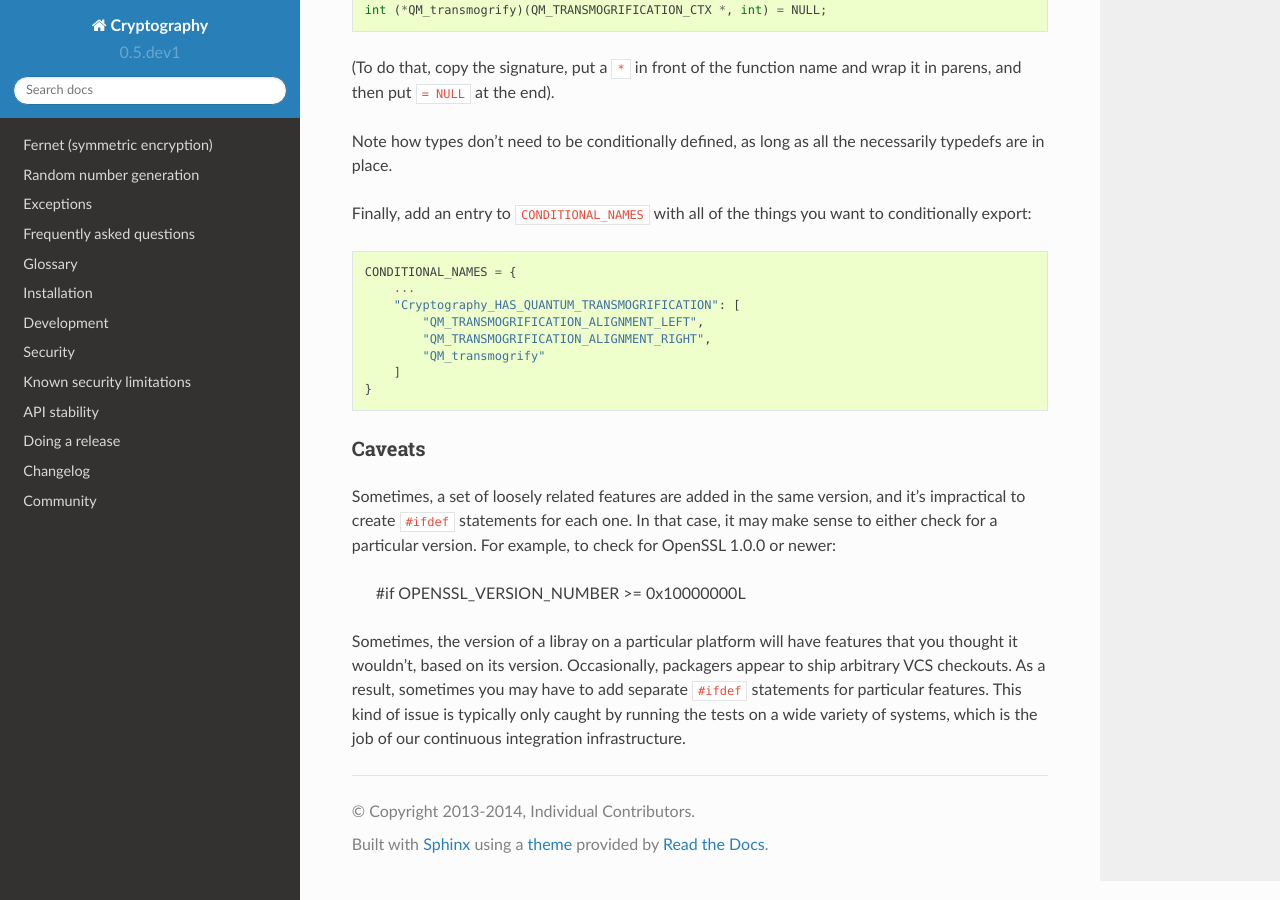
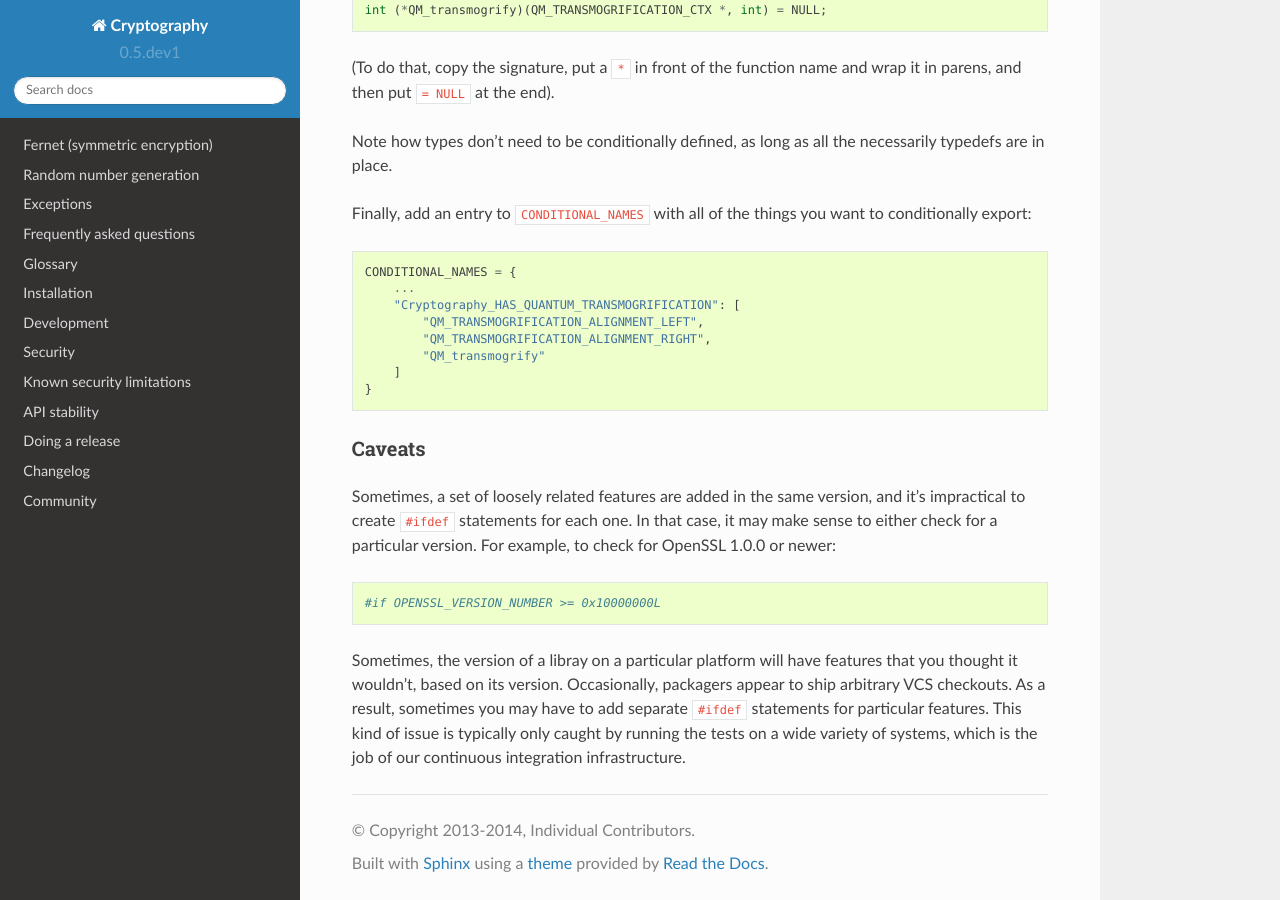
Before and after one commit to WebKing0121/cryptography, a Sphinx documentation site: the page built from docs/development/c-bindings.rst, in a window 1280 px wide and 900 px high, scrolled down 2032 px. Built offline with Sphinx 7.4.7 and the Read the Docs theme 2.0.0, drawn with Linux system fonts in a browser that asks for light colours; pages that are not in the unit, such as notebooks, are missing from menus.

Commit message:
Fix ReST syntax for a code block

```diff
--- a/docs/development/c-bindings.rst
+++ b/docs/development/c-bindings.rst
@@ -107,7 +107,7 @@ Caveats
 Sometimes, a set of loosely related features are added in the same
 version, and it's impractical to create ``#ifdef`` statements for each
 one. In that case, it may make sense to either check for a particular
-version. For example, to check for OpenSSL 1.0.0 or newer:
+version. For example, to check for OpenSSL 1.0.0 or newer::
 
     #if OPENSSL_VERSION_NUMBER >= 0x10000000L
 
```
